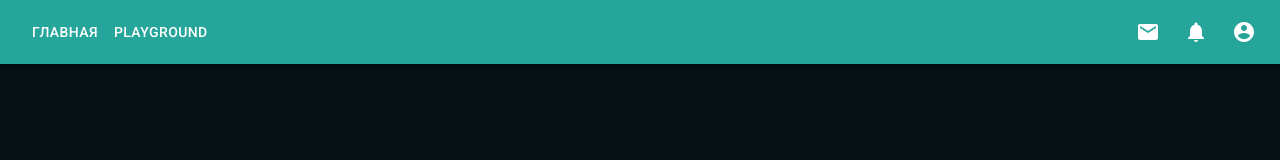
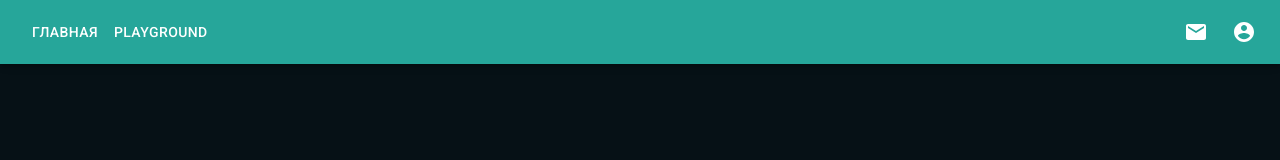
Before and after one commit to jean-louis1776/GeekBrains-React, a React (Create React App) app: page / in a window 1280 px wide. Shown: the top 160 px of the page. Built offline with nearby package versions, Linux system fonts and the light colour scheme.

Commit message:
Updated HW-4

```diff
--- a/src/AppBar/index.js
+++ b/src/AppBar/index.js
@@ -149,22 +149,13 @@ const AppBar = () => {
 
             <MenuItem>
                 <Link to='/chat' className={classes.links}>
-                    <IconButton aria-label="show 4 new mails" color="inherit">
+                    <IconButton aria-label="show new mails" color="inherit">
                         <Badge color="secondary">
                             <MailIcon />
                         </Badge>
                     </IconButton>
-
                     <span>Сообщения</span>
                 </Link>
-            </MenuItem>
-            <MenuItem>
-                <IconButton aria-label="show 11 new notifications" color="inherit">
-                    <Badge color="secondary">
-                        <NotificationsIcon />
-                    </Badge>
-                </IconButton>
-                <span>Уведомления</span>
             </MenuItem>
             <MenuItem onClick={handleProfileMenuOpen}>
                 <IconButton
@@ -205,11 +196,6 @@ const AppBar = () => {
                                 </Badge>
                             </IconButton>
                         </Link>
-                        <IconButton aria-label="show new notifications" color="inherit">
-                            <Badge color="secondary">
-                                <NotificationsIcon />
-                            </Badge>
-                        </IconButton>
                         <IconButton
                             edge="end"
                             aria-label="account of current user"
```
